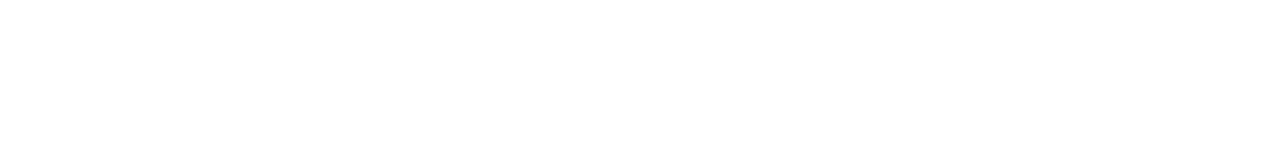
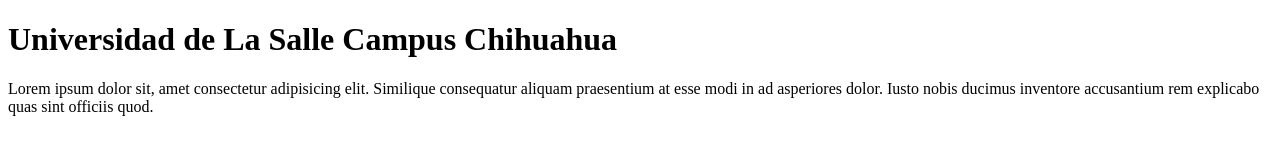
Before and after one commit to iancorral/practica-git-2024, a plain HTML site: page index.html in a window 1280 px wide. Drawn offline with Linux system fonts and the light colour scheme.

Commit message:
Se agrega el contenido de la ulsa

```diff
--- a/index.html
+++ b/index.html
@@ -1,9 +1,11 @@
 <!DOCTYPE html>
-<html lang="en">
+<html>
 <head>
     <title>Hola mundo</title>
 </head>
 <body>
-
+    <h1>Universidad de La Salle Campus Chihuahua</h1>
+    <p>Lorem ipsum dolor sit, amet consectetur adipisicing elit. Similique consequatur aliquam praesentium at esse modi in ad asperiores dolor. Iusto nobis ducimus inventore accusantium rem explicabo quas sint officiis quod.
+    </p>
 </body>
 </html>
```
